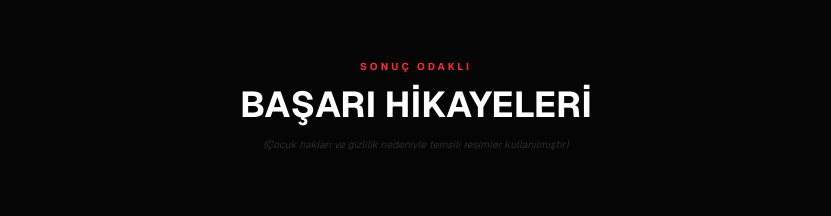
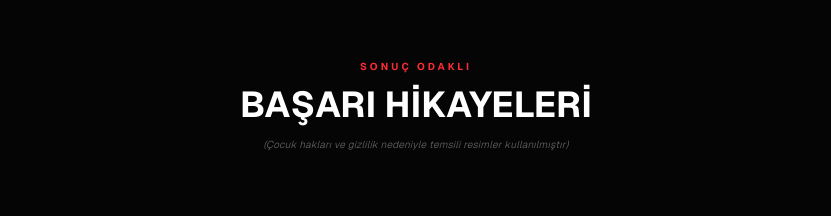
Before and after one commit to yunusse24/emre-nergiz-kayi, a Next.js app: page / in a window 1280 px wide. Shown: the part 1480-1696 px from the top of the page, without its empty margins (224-1055 px from the left). Built offline with nearby package versions, Linux system fonts and the light colour scheme.

Commit message:
admin giris sistemi eklendi

```diff
--- a/app/page.tsx
+++ b/app/page.tsx
@@ -178,7 +178,7 @@ export default function LandingPage() {
             <h2 className="text-2xl md:text-4xl font-bold mt-2 text-white">BAŞARI HİKAYELERİ</h2>
 
             {/* EKLENEN KISIM: Silik Uyarı Metni */}
-            <p className="text-[10px] text-white/20 mt-3 font-light italic tracking-wide">
+            <p className="text-[10px] text-white/40 mt-3 font-light italic tracking-wide">
               (Çocuk hakları ve gizlilik nedeniyle temsili resimler kullanılmıştır)
             </p>
           </div>
```
